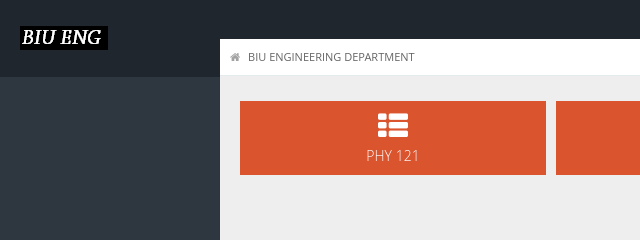
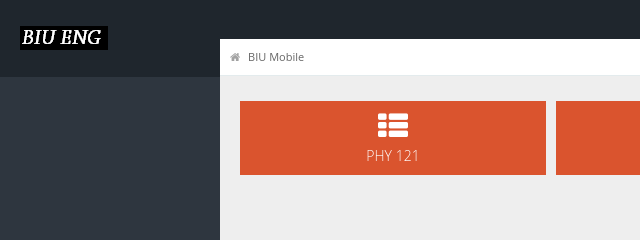
Before and after one commit to staronah/beng, a plain HTML site: page lecturenotes.html in a window 1280 px wide. Shown: the top 240 px of the page, 0-640 px from the left. Drawn offline with Linux system fonts and the light colour scheme.

Commit message:
1.1.1.1.2

```diff
--- a/lecturenotes.html
+++ b/lecturenotes.html
@@ -1,7 +1,7 @@
 <!DOCTYPE html>
 <html lang="en">
 <head>
-<title>BIU ENG</title>
+<title>BIU Mobile</title>
 <meta charset="UTF-8" />
 <meta name="viewport" content="width=device-width, initial-scale=1.0" />
 <link rel="stylesheet" href="css/bootstrap.min.css" />
@@ -13,7 +13,7 @@
 
 <!--Header-part-->
 <div id="header">
-  <h1><a href="dashboard.html">BIU MOBILE</a></h1>
+  <h1><a href="index.html">BIU MOBILE</a></h1>
 </div>
 <!--close-Header-part-->
 
@@ -24,7 +24,7 @@
 <div id="content">
 <!--breadcrumbs-->
   <div id="content-header">
-    <div id="breadcrumb"> <a href="index.html" title="Go to Home" class="tip-bottom"><i class="icon-home"></i> BIU ENGINEERING DEPARTMENT</a></div>
+    <div id="breadcrumb"> <a href="index.html" title="Go to Home" class="tip-bottom"><i class="icon-home"></i> BIU Mobile</a></div>
   </div>
 <!--End-breadcrumbs-->
 
```
